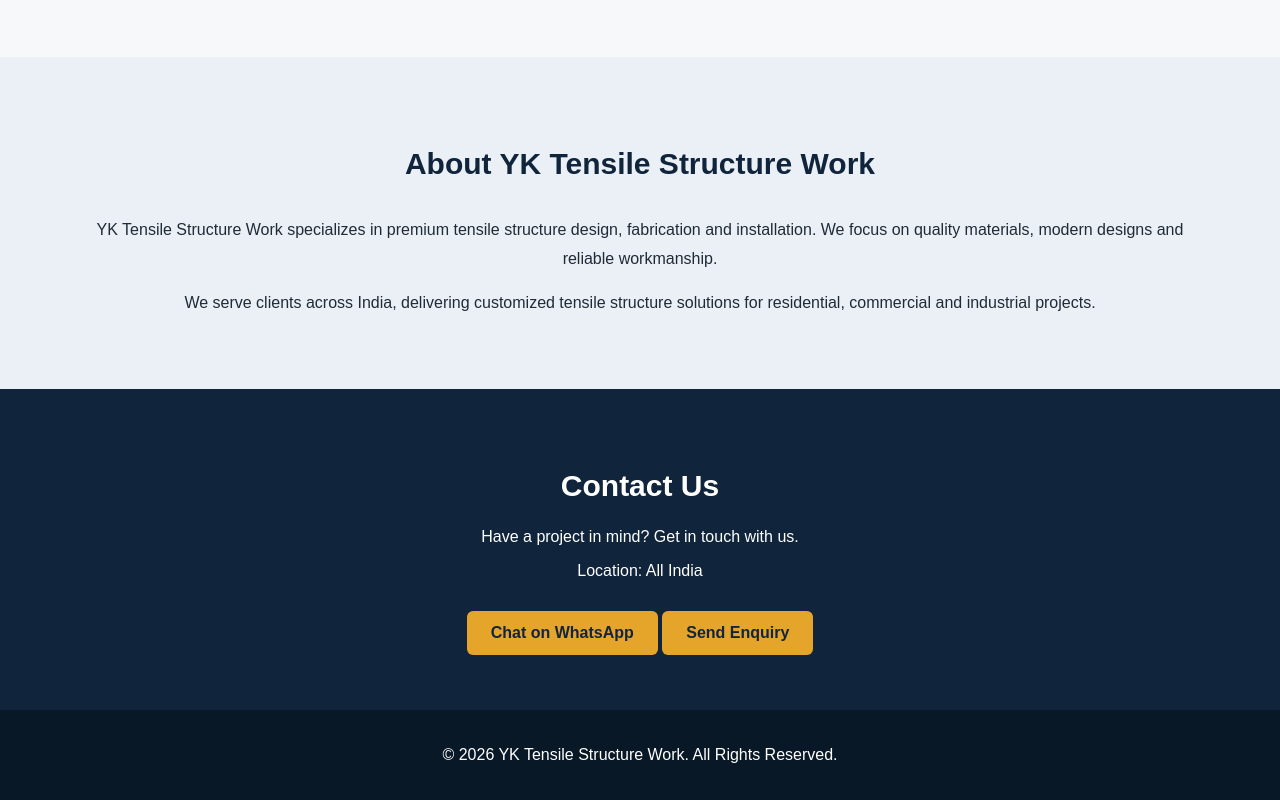
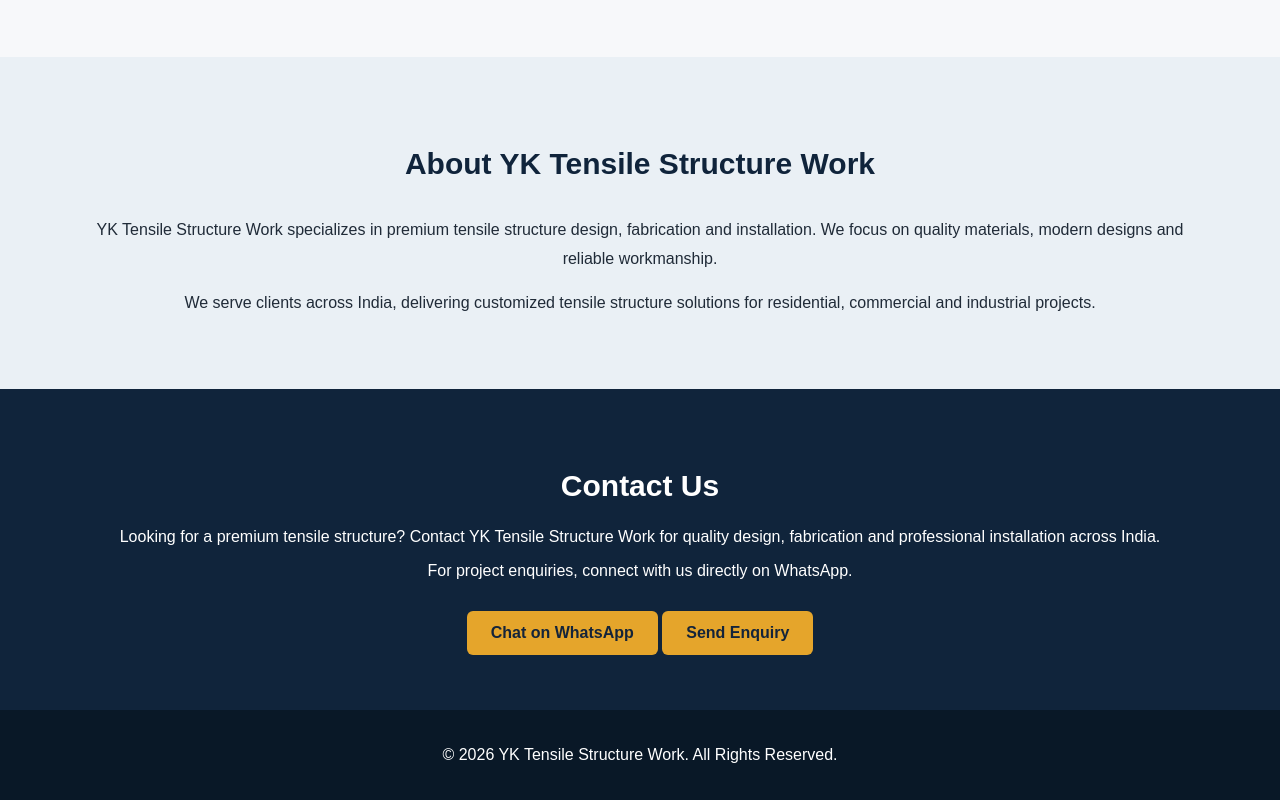
Before and after one commit to ayanshaikhayan786767-dotcom/yk-tensile-structure-work, a plain HTML site: page index.html in a window 1280 px wide. Shown: the part 1449-2249 px from the top of the page. Drawn offline with Linux system fonts and the light colour scheme.

Commit message:
Improve contact section content

```diff
--- a/index.html
+++ b/index.html
@@ -72,8 +72,8 @@ footer{background:#091827;color:white;text-align:center;padding:20px}
 
 <section id="contact" class="contact">
 <h2>Contact Us</h2>
-<p>Have a project in mind? Get in touch with us.</p>
-<p>Location: All India</p>
+<p>Looking for a premium tensile structure? Contact YK Tensile Structure Work for quality design, fabrication and professional installation across India.</p>
+<p>For project enquiries, connect with us directly on WhatsApp.</p>
 <a class="btn" href="https://wa.me/918979185197" target="_blank" rel="noopener">
 Chat on WhatsApp
 </a>
```
